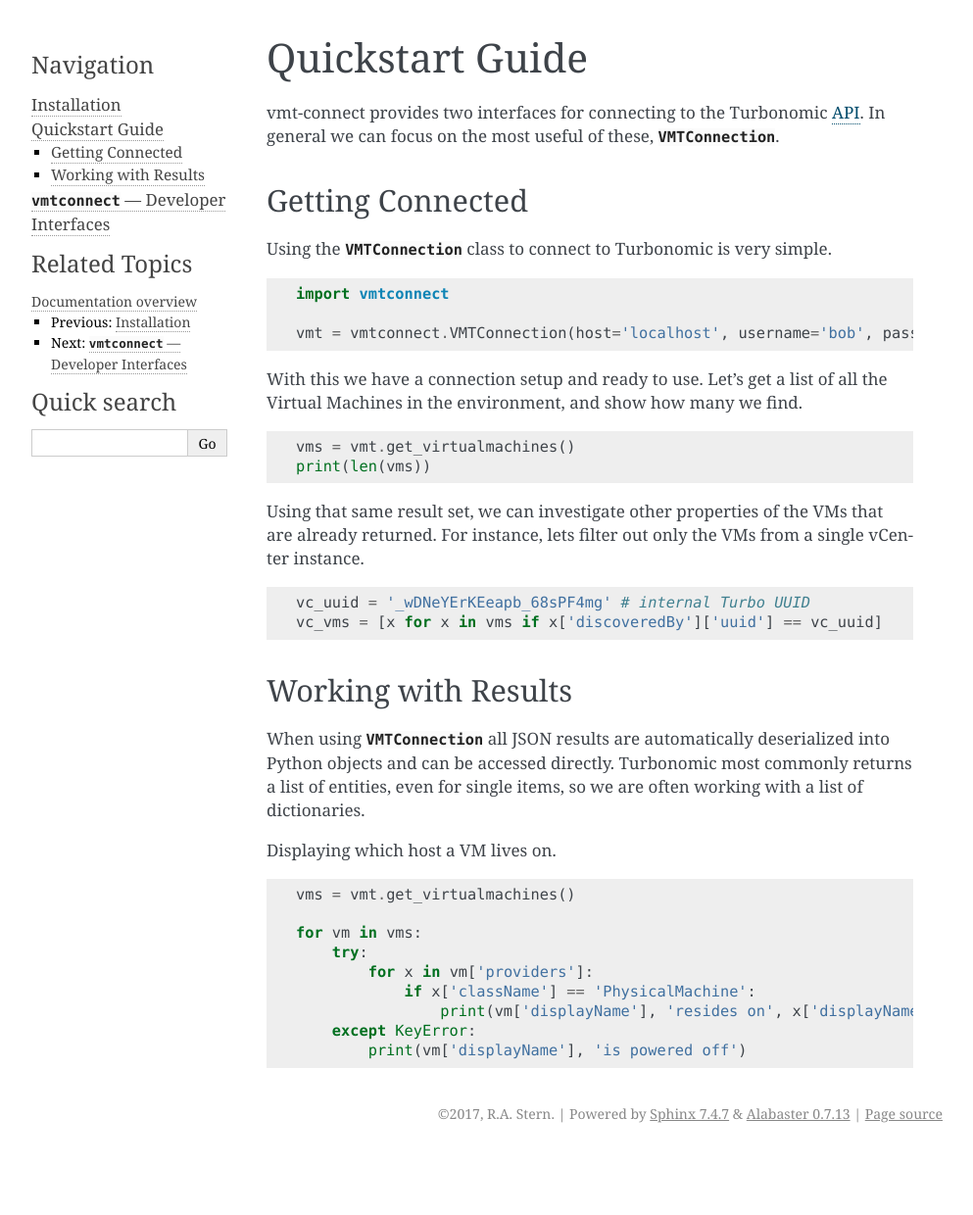
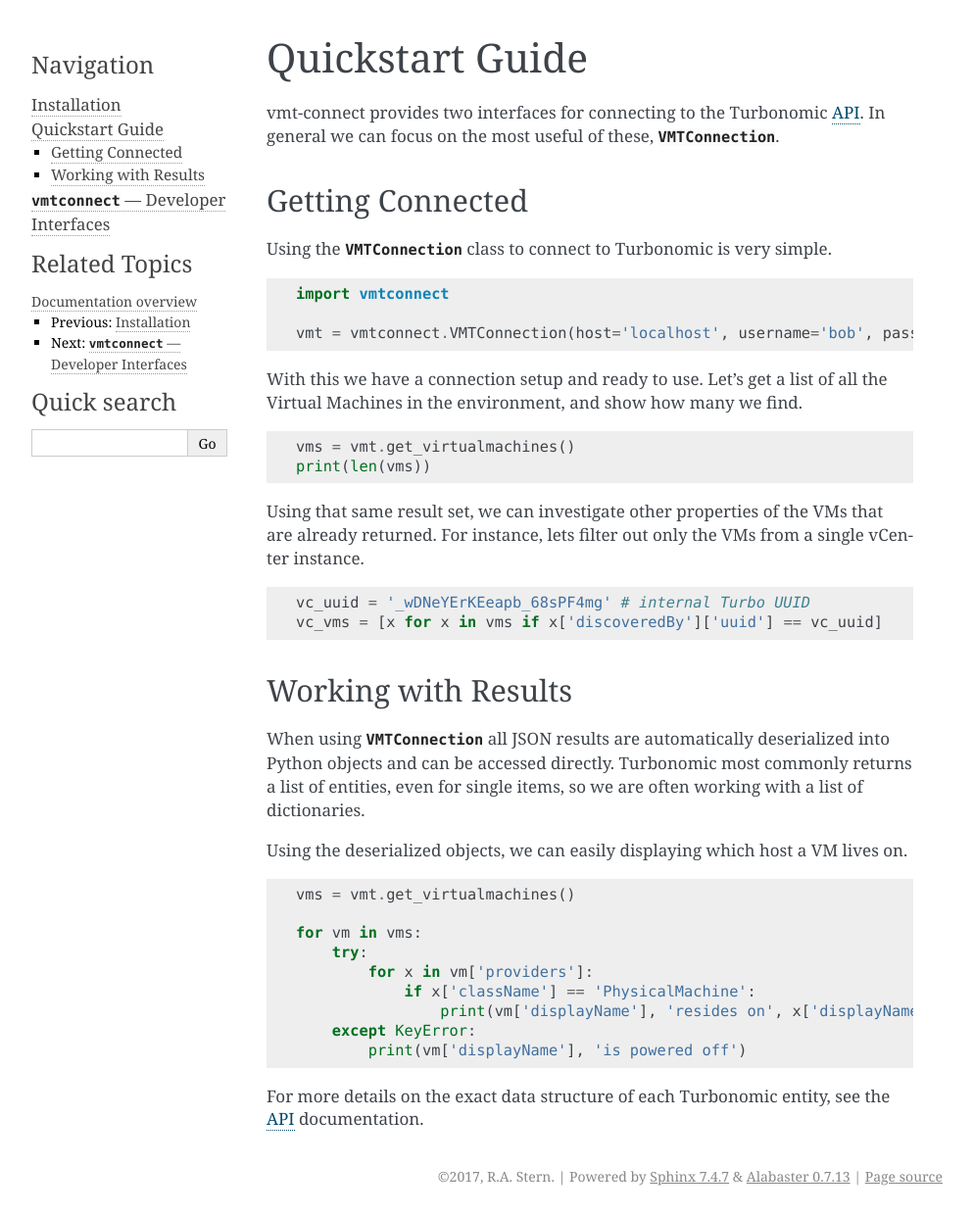
Before and after one commit to turbonomic/vmt-connect, a Sphinx documentation site: the page built from docs/source/quickstart.rst, in a window 1280 px wide. Shown: the whole page at 98% size, without its empty margins (148-1141 px from the left). Built offline with Sphinx 7.4.7, drawn with Linux system fonts in a browser that asks for light colours; before the commit the page ends 1176 px from its top, so only the background shows below that.

Commit message:
Update quickstart with Turbo documentation link

```diff
--- a/docs/source/quickstart.rst
+++ b/docs/source/quickstart.rst
@@ -45,7 +45,7 @@ deserialized into Python objects and can be accessed directly. Turbonomic most
 commonly returns a list of entities, even for single items, so we are often
 working with a list of dictionaries.
 
-Displaying which host a VM lives on.
+Using the deserialized objects, we can easily displaying which host a VM lives on.
 
 .. code:: python
 
@@ -58,3 +58,6 @@ Displaying which host a VM lives on.
                    print(vm['displayName'], 'resides on', x['displayName'])
        except KeyError:
            print(vm['displayName'], 'is powered off')
+
+For more details on the exact data structure of each Turbonomic entity, see the
+`API`_ documentation.
```
